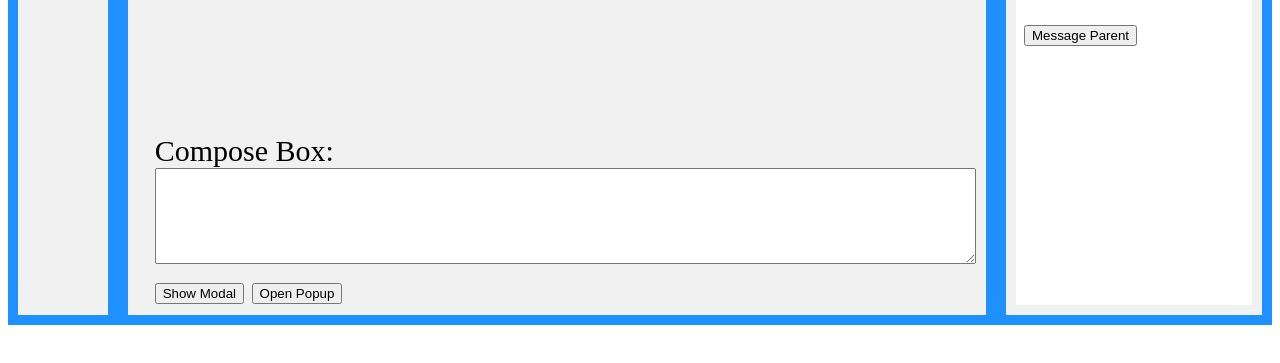
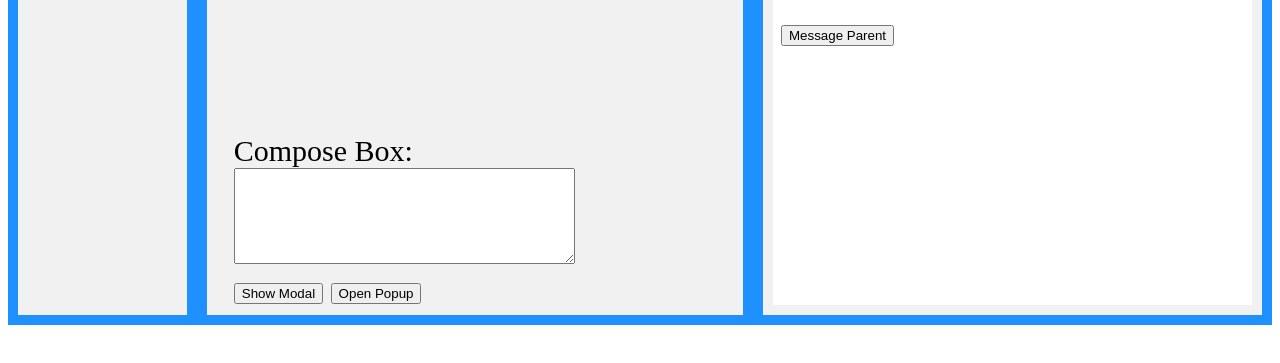
Before and after one commit to johnchaffee/post-message, a plain HTML site: page index.html in a window 1280 px wide. Shown: the part 155-518 px from the top of the page. Drawn offline with Linux system fonts and the light colour scheme.

Commit message:
shorten compose box width

```diff
--- a/index.html
+++ b/index.html
@@ -16,7 +16,7 @@
 			<div>Messages</div>
 			<div class="compose">
 				<label for="message">Compose Box:</label><br>
-				<textarea id="message" name="message" rows="6" cols="100%"></textarea>
+				<textarea id="message" name="message" rows="6" cols="40"></textarea>
 				<br>
 				<button id="modalBtn">Show Modal</button>
 				<button id="popupBtn">Open Popup</button>
```
